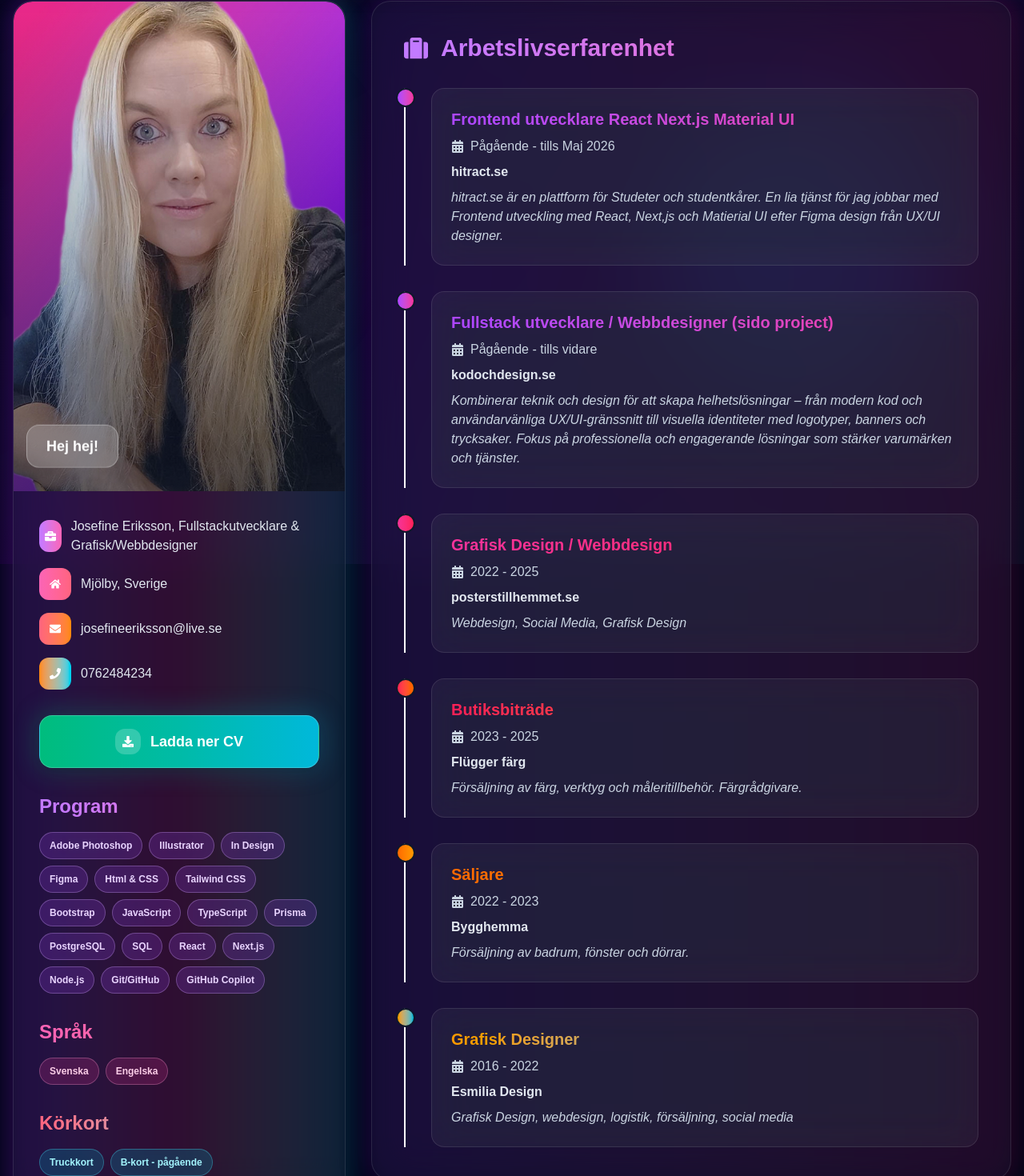
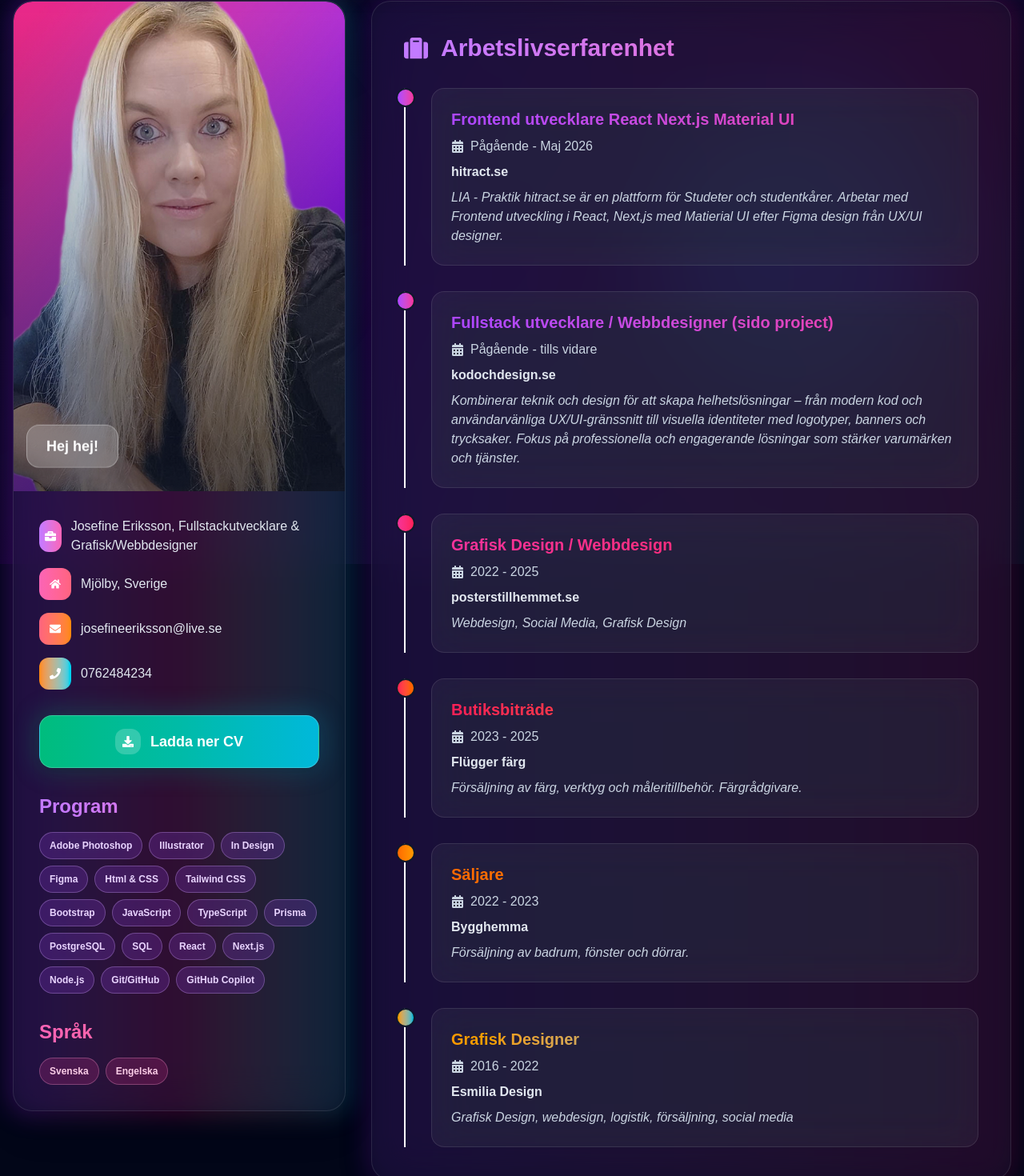
Before and after one commit to knixan/josefinecvportfolio, a Next.js app: page / in a window 1280 px wide. Shown: the part 95-1565 px from the top of the page at 80% size. Built offline with nearby package versions, Linux system fonts and the light colour scheme.

Commit message:
uppdatering av cv

```diff
--- a/src/app/page.tsx
+++ b/src/app/page.tsx
@@ -165,21 +165,7 @@ const cvPage = () => {
                   </div>
 
                   {/* Certifications */}
-                  <div>
-                    <h3 className="text-2xl font-bold mb-4 bg-gradient-to-r from-rose-400 to-cyan-400 bg-clip-text text-transparent">
-                      Körkort
-                    </h3>
-                    <div className="flex flex-wrap gap-2">
-                      {certifications.map((certification, index) => (
-                        <span
-                          key={index}
-                          className="backdrop-blur-xl bg-cyan-500/20 border border-cyan-300/30 text-cyan-200 text-xs font-semibold px-3 py-2 rounded-full hover:bg-cyan-500/30 transition-colors duration-300"
-                        >
-                          {certification}
-                        </span>
-                      ))}
-                    </div>
-                  </div>
+
                 </div>
               </div>
             </div>
@@ -201,10 +187,10 @@ const cvPage = () => {
                 {[
                     {
                     title: "Frontend utvecklare React Next.js Material UI",
-                    period: "Pågående - tills Maj 2026",
+                    period: "Pågående - Maj 2026",
                     company: "hitract.se",
                     description:
-                    "hitract.se är en plattform för Studeter och studentkårer. En lia tjänst för jag jobbar med Frontend utveckling med React, Next,js och Matierial UI efter Figma design från UX/UI designer.",
+                    "LIA - Praktik hitract.se är en plattform för Studeter och studentkårer. Arbetar med Frontend utveckling i React, Next,js med Matierial UI efter Figma design från UX/UI designer.",
                     gradient: "from-purple-500 to-pink-500",
                   },
 
```
